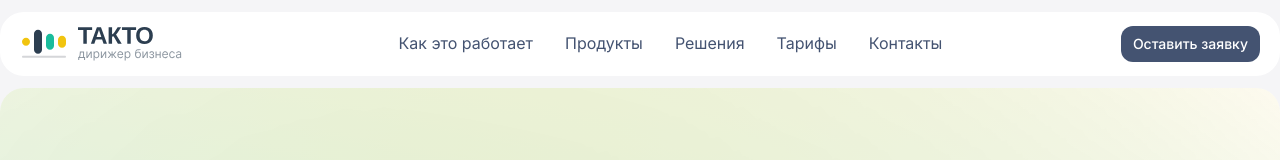
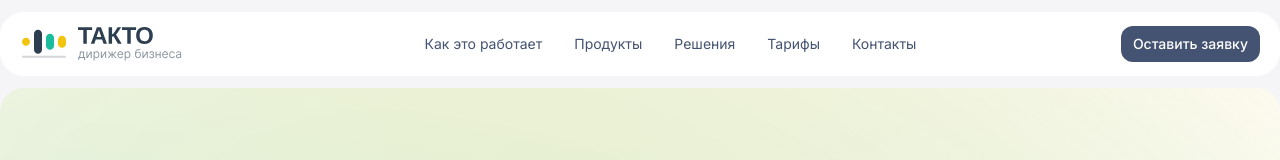
Before and after one commit to ignatovivin/vibesite, a React (Vite) app: page / in a window 1280 px wide. Shown: the top 160 px of the page. Built offline with nearby package versions, Linux system fonts and the light colour scheme.

Commit message:
Fix FunctionButton font-size: add explicit styles with !important to prevent 16px override

```diff
--- a/src/components/FunctionButton.css
+++ b/src/components/FunctionButton.css
@@ -9,6 +9,11 @@
   padding: 0;
   transition: all 0.2s ease;
   outline: none;
+  /* Гарантируем применение body-s стиля */
+  font-size: 14px !important;
+  font-weight: 400;
+  line-height: 20px;
+  font-family: 'Inter', sans-serif;
 }
 
 .function-btn:focus-visible {
@@ -39,6 +44,11 @@
 
 .function-btn__label {
   text-align: left;
+  /* Наследуем стили от родителя, но гарантируем размер */
+  font-size: inherit;
+  font-weight: inherit;
+  line-height: inherit;
+  font-family: inherit;
 }
 
 /* Variant: Primary */
@@ -95,3 +105,10 @@
 .function-btn:disabled .function-btn__icon {
   color: var(--color-light-fg-disabled);
 }
+
+/* Мобильная версия - гарантируем правильный размер */
+@media (max-width: 768px) {
+  .function-btn {
+    font-size: 13px !important;
+  }
+}
```
